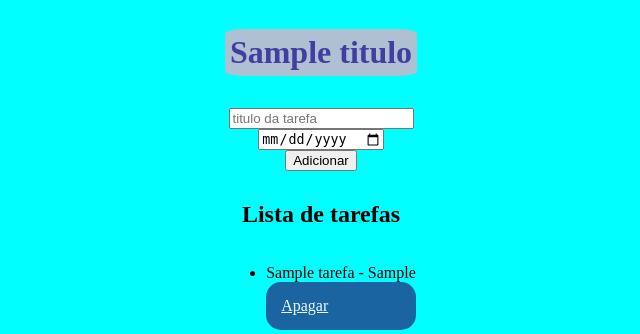
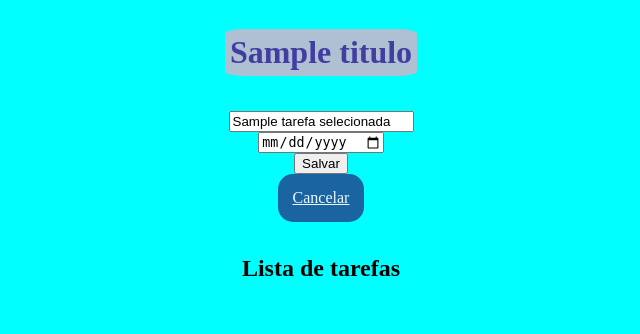
Before and after one commit to LeonardoGpaulo/agendaPython, a Flask app: template templates/agenda.html in a window 1280 px wide. Shown: the top 334 px of the page, without its empty margins (319-959 px from the left). Run offline with Flask 3, Linux system fonts and the light colour scheme; the template is opened without the code that fills it: most values are stand-ins (such as "Sample title", 1, 10 or a date in 2020).

Commit message:
feat: introdução de edição na agenda '

```diff
--- a/app.py
+++ b/app.py
@@ -26,6 +26,26 @@ def delete(idTarefa):
     # return render_template('agenda.html', titulo="Agenda", tarefas=tarefas)
     return redirect(url_for('agenda'))
 
+
+
+@app.route('/uptade/<int:idTarefa>', methods = ['GET', 'POST'])
+def uptade(idTarefa):
+
+        if request.method == 'POST':
+            titulo_tarefa = request.form['titulo-tarefa']
+            data_conclusao= request.form['data-conclusao']
+            tarefa = Tarefa(titulo_tarefa, data_conclusao)
+            tarefa.atualizar_tarefa()
+            return redirect(url_for('agenda')) #eraly return
+
+        tarefas = Tarefa.obter_tarefas()
+        tarefa_selecionada = Tarefa.id(idTarefa) #seleçã da tarefa que sera editada
+
+        return render_template('agenda.html', titulo= f'Editando a tarefa ID: {idTarefa}', tarefas=tarefas, tarefa_selecionada=tarefa_selecionada)
+
+
+
+
 @app.route('/ola')
 def ola_mundo():
     return "Olá, Mundo!"
--- a/static/style.css
+++ b/static/style.css
@@ -49,4 +49,9 @@ form {
     flex-direction: column;
     align-items: center;
     padding: 10px;
+    margin: 3px;
 }
+
+    ul{
+        padding: 15px;
+}
--- a/templates/agenda.html
+++ b/templates/agenda.html
@@ -2,18 +2,26 @@
 
 {% block content %}
     <form method="post">
-        <input type="text" name="titulo-tarefa" id="titulo-tarefa" placeholder="titulo da tarefa" required>
-        <input type="date" name="data-conclusao" id="data-conclusao">
-        <button type="submit">Adicionar</button>
+            <input type="text" name="titulo-tarefa" id="titulo-tarefa" placeholder="titulo da tarefa"value="{{tarefa_selecionada.titulo_tarefa if tarefa_selecionada else '' }}">
+            <input type="date" name="data-conclusao" id="data-conclusao" value="{{tarefa_selecionada.titulo_tarefa if tarefa_selecionada else '' }}">
+            <button type="submit">Salvar</button>
+
+            {% if tarefa_selecionada %}
+
+                <a href="{{ url_for('agenda') }}" class="btn btn-secondary">Cancelar</a>
+
+            {% endif %}
     </form>
 
     <h2>Lista de tarefas</h2>
-
     {% if tarefas %}
 
     <ul>
         {% for tarefa in tarefas %}
-            <li>{{ tarefa.titulo_tarefa }} - {{ tarefa.data_conclusao }}<a href="{{url_for('delete', idTarefa=tarefa.id_tarefa) }}">Apagar</a></li>
+            <li>{{ tarefa.titulo_tarefa }} - {{ tarefa.data_conclusao }}
+            <a href="{{ url_for('delete', idTarefa=tarefa.id_tarefa) }}" class="btn btn-danger">Apagar</a></li>
+            <a href="{{ url_for('uptade', idTarefa=tarefa.id_tarefa) }}" class="btn btn-primary">Editar</a>
+            <!-- Controle para editar-->
             {% endfor %}
     </ul>
 
```
Also changed, not shown: models/tarefa.py (+7 -0 lines), data/tarefas.sqlite3.
